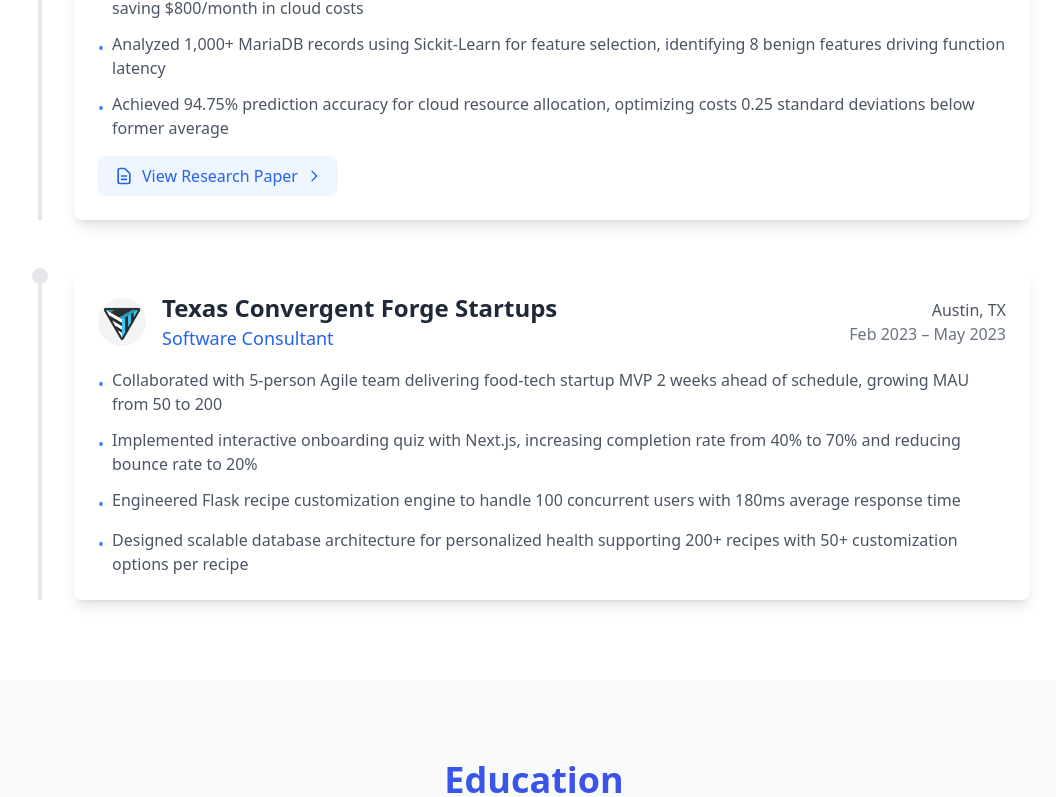
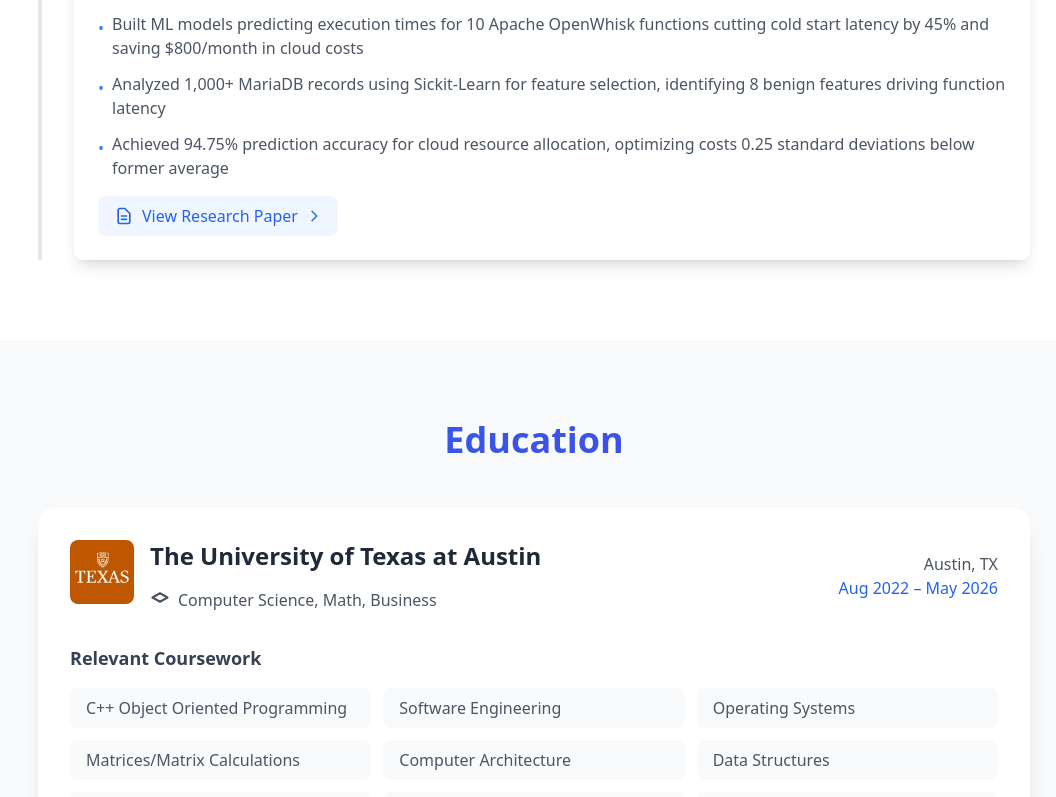
Before and after one commit to schennam714/schennam714.github.io, a Next.js app: page / in a window 1280 px wide. Shown: the part 3290-4087 px from the top of the page, without its empty margins (106-1162 px from the left). Built offline with nearby package versions, Linux system fonts and the light colour scheme.

Commit message:
changed experiences

```diff
--- a/src/components/Experience.tsx
+++ b/src/components/Experience.tsx
@@ -11,7 +11,8 @@
       logo: "/images/palantir.jpeg",
       points: [
         "Architected and implemented an automated military briefing system leveraging Retrieval-Augmented Generation, reducing cultural intelligence preparation time by 70% while maintaining contextual accuracy through optimized text chunking and vector embeddings",
-        "Led end-to-end development of a proof-of-concept intelligence tool for defense briefings, enabling instant retrieval of travel logistics"
+        "Led end-to-end development of a proof-of-concept intelligence tool for defense briefings, enabling instant retrieval of travel logistics",
+        "Selected as a finalist from ~100 fellows to present demo next month onsite"
       ]
     },
     {
@@ -75,20 +76,7 @@
           "Analyzed 1,000+ MariaDB records using Sickit-Learn for feature selection, identifying 8 benign features driving function latency",
           "Achieved 94.75% prediction accuracy for cloud resource allocation, optimizing costs 0.25 standard deviations below former average"
         ]
-      },
-    {
-      company: "Texas Convergent Forge Startups",
-      role: "Software Consultant",
-      location: "Austin, TX",
-      period: "Feb 2023 – May 2023",
-      logo: "/images/convergent.png",
-      points: [
-        "Collaborated with 5-person Agile team delivering food-tech startup MVP 2 weeks ahead of schedule, growing MAU from 50 to 200",
-        "Implemented interactive onboarding quiz with Next.js, increasing completion rate from 40% to 70% and reducing bounce rate to 20%",
-        "Engineered Flask recipe customization engine to handle 100 concurrent users with 180ms average response time",
-        "Designed scalable database architecture for personalized health supporting 200+ recipes with 50+ customization options per recipe"
-      ]
-    }
+      }
   ]
 
   return (
```
